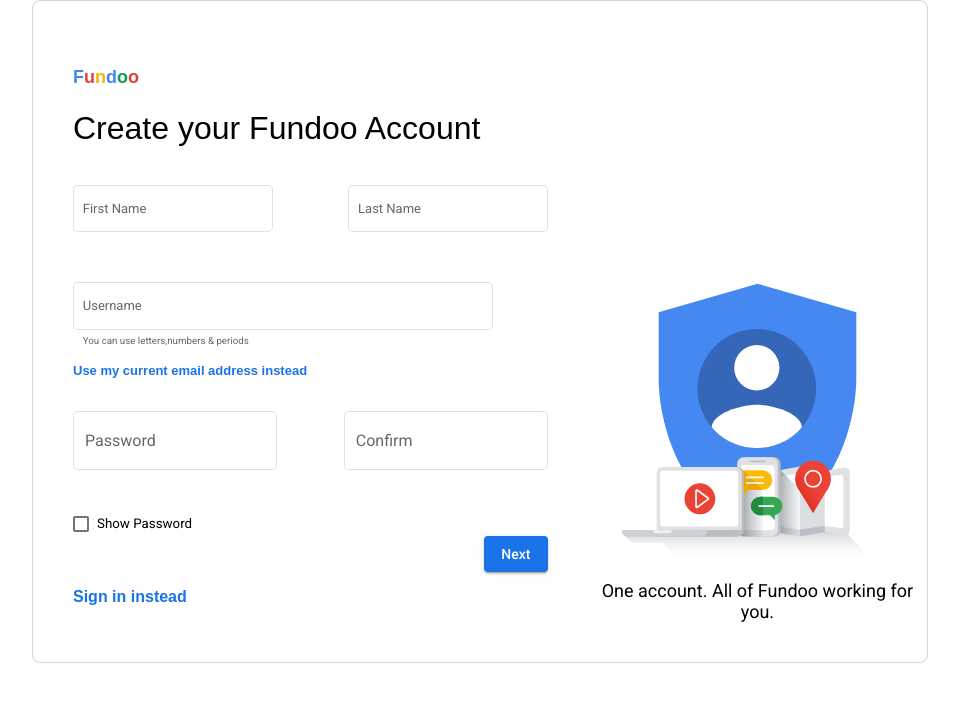
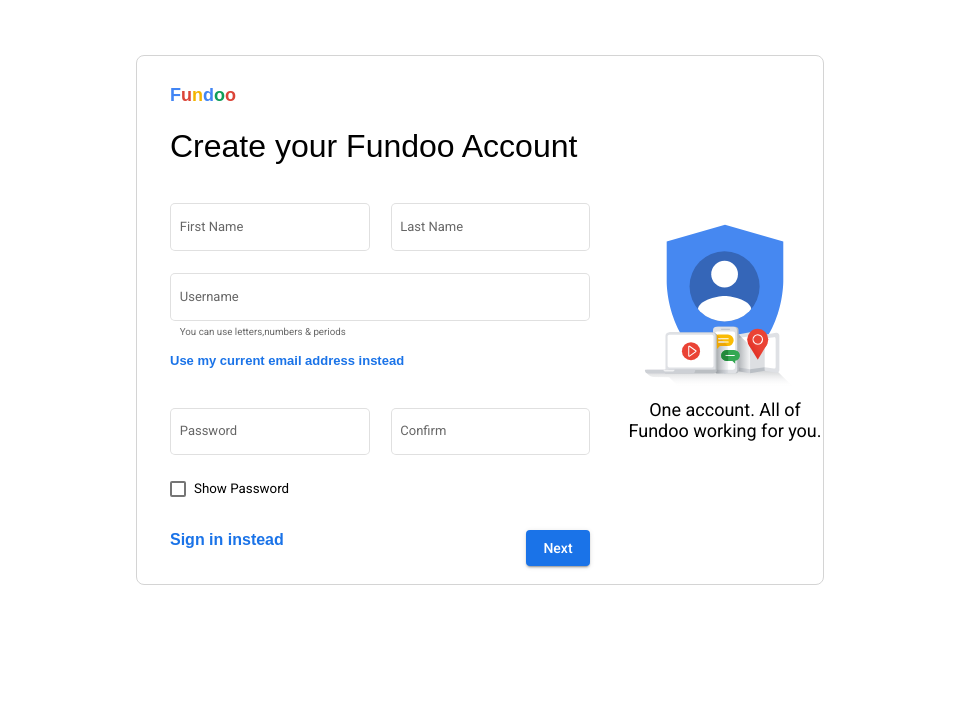
Before and after one commit to rohit001007/FundooNotes, an Angular app: page /registration in a window 1280 px wide. Shown: the top 702 px of the page, without its empty margins (160-1119 px from the left). Built offline with nearby package versions, Linux system fonts and the light colour scheme.

Commit message:
Added : New Component To UI Of Registration

```diff
--- a/src/app/components/registration/registration.component.css
+++ b/src/app/components/registration/registration.component.css
@@ -6,21 +6,16 @@ body{
 .Main{
     border: 1px solid rgb(212, 212, 212);
     margin: auto;
+    margin-top: 55px;
     border-radius: 8px;
-    width: 70%;
-    height: auto;
-    min-height: 500px;
+    width: 688px;
+    height: 530px;
 }
 
 .left-div{
     width: 70%;
-    padding: 40px;
+    padding: 35px;
     font-family: 'Google Sans','Noto Sans Myanmar UI',arial,sans-serif;
-}
-
-.right-div{
-    width: 50%;
-    height: 182px;
 }
 
 h1{
@@ -30,11 +25,14 @@ h1{
 
 .form-group{
     font-size: small;
+    margin-bottom: -27px;
 }
 
 .text{
     font-size: small;
     color:var(--gm-fillbutton-container-color,#1a73e8);
+    line-height: 65px;
+    margin-bottom: -1px;
 }
 
 h3{
@@ -49,6 +47,12 @@ span{
 
 .example-margin{
     font-size: smaller;
+    line-height: 53px;
+}
+
+img{
+    height: 200px;
+    width: 200px;
 }
 
 button{
--- a/src/app/components/registration/registration.component.html
+++ b/src/app/components/registration/registration.component.html
@@ -45,7 +45,7 @@
 
       <h3 class="text">Use my current email address instead</h3>
 
-      <div class="inputName" fxLayout="row" fxLayoutAlign="space-between start">
+      <div class="form-group" fxLayout="row" fxLayoutAlign="space-between start">
         <p>
           <mat-form-field appearance="outline">
             <mat-label>Password</mat-label>
@@ -68,11 +68,12 @@
         <mat-checkbox class="example-margin">Show Password</mat-checkbox>
       </div>
 
-      <div fxLayout="row" fxLayoutAlign="end center">
+      <div fxLayout="row" fxLayoutAlign="space-between center">
+        <h3>Sign in instead<p></h3>
         <button mat-raised-button>Next</button>
       </div>
 
-      <h3>Sign in instead<p></h3>
+
 
     </form>
   </div>
@@ -82,4 +83,5 @@
     <span>One account. All of Fundoo working for you.</span>
   </div>
 
+
 </div>
```
